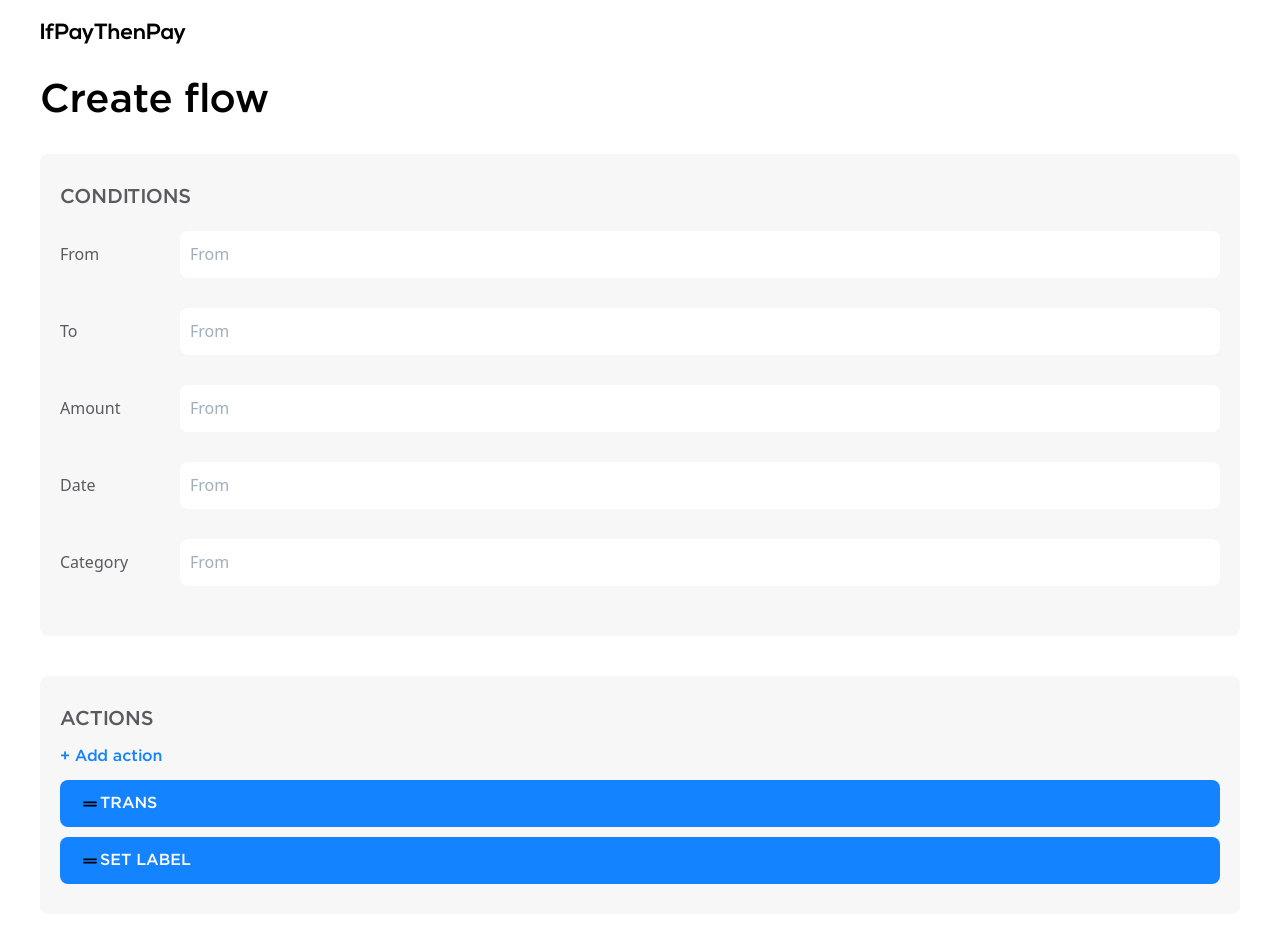
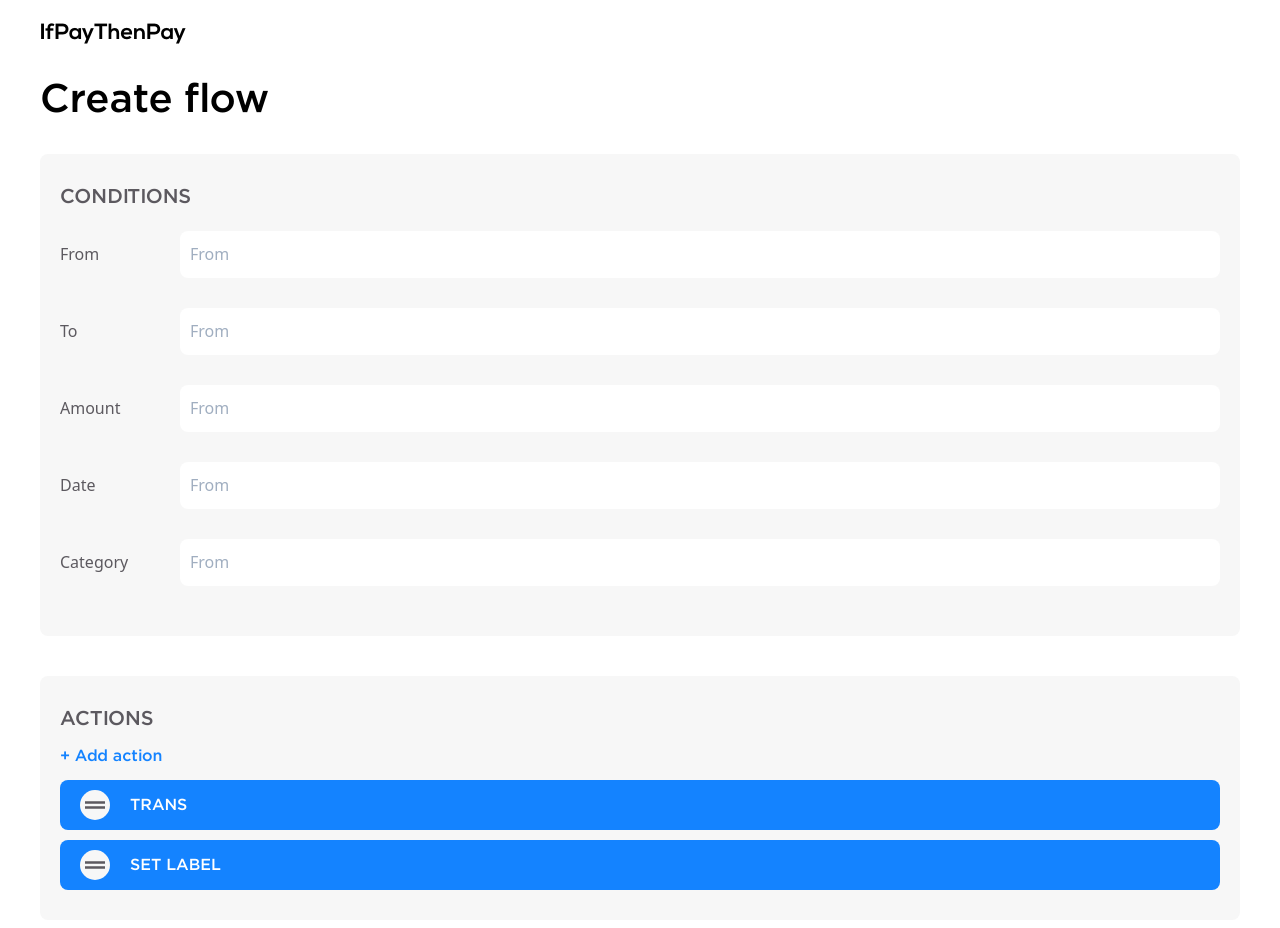
Before and after one commit to DXHeroes/iptp, a React (Create React App) app in the folder fe/: page /flow in a window 1280 px wide. Shown: the top 928 px of the page. Built offline with nearby package versions, Linux system fonts and the light colour scheme.

Commit message:
feat: update

```diff
--- a/fe/src/components/Flow.tsx
+++ b/fe/src/components/Flow.tsx
@@ -70,8 +70,8 @@ const Flow: React.FC<Props> = () => (
             key={action.id}
             className="bg-blue flex items-center text-white rounded-lg my-10 px-20 py-10 font-heading"
           >
-            <div>
-              <Icon className="w-20 h-20" />
+            <div className="bg-greylight rounded-full mr-20">
+              <Icon className="w-30 h-30 fill-current text-grey" />
             </div>
             <div>{action.name}</div>
           </li>
```
